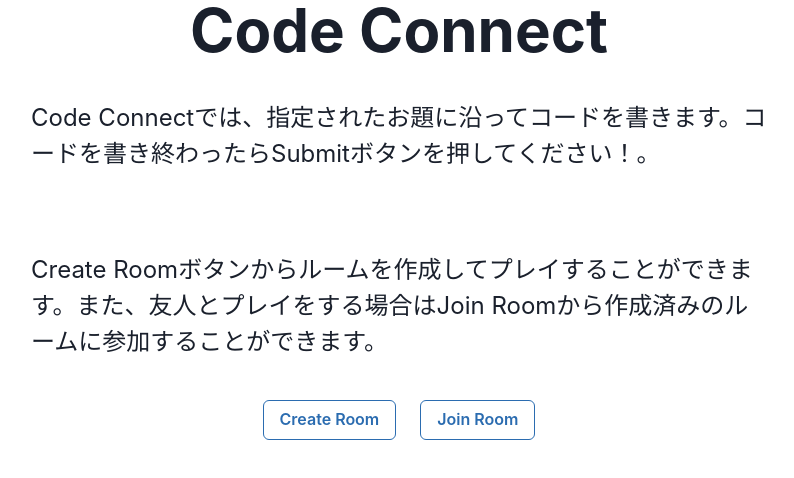
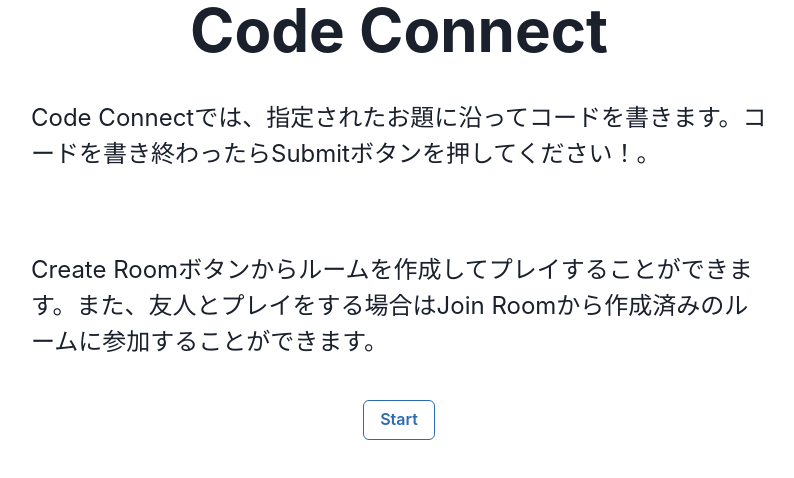
Before and after one commit to kc0ffee/code-connect-client-side, a Next.js app: page / in a window 1280 px wide. Shown: the top 478 px of the page, without its empty margins (241-1035 px from the left). Built offline with nearby package versions, Linux system fonts and the light colour scheme.

Commit message:
chore : 不要になったコードを削除

```diff
--- a/app/page.tsx
+++ b/app/page.tsx
@@ -4,36 +4,18 @@ import {
   Heading,
   Text,
   Center,
-  ButtonGroup,
   Button,
   Container,
   useDisclosure,
 } from "@chakra-ui/react";
-import { useState } from "react";
-import {
-  CreateRoomModalContent,
-  JoinRoomModalContent,
-} from "@/components/modal";
-
-const ModalMode = {
-  create: "create",
-  join: "join",
-};
+import { CreateRoomModalContent } from "@/components/modal";
 
 export default function Home() {
   // モーダルの状態を管理するためのフック
   const { isOpen, onOpen, onClose } = useDisclosure();
-  const [mode, setMode] = useState(ModalMode.create);
 
   // Createボタンが押されたときの処理
-  const CreateButtonPress = (): void => {
-    setMode(ModalMode.create);
-    onOpen();
-  };
-
-  // Joinボタンが押されたときの処理
-  const JoinButtonPress = (): void => {
-    setMode(ModalMode.join);
+  const PressStartButton = (): void => {
     onOpen();
   };
 
@@ -59,21 +41,16 @@ export default function Home() {
           </Text>
         </Center>
         <Center>
-          <ButtonGroup variant="outline" spacing={6}>
-            <Button colorScheme="blue" onClick={CreateButtonPress}>
-              Create Room
-            </Button>
-            <Button colorScheme="blue" onClick={JoinButtonPress}>
-              Join Room
-            </Button>
-          </ButtonGroup>
+          <Button
+            colorScheme="blue"
+            variant={"outline"}
+            onClick={PressStartButton}
+          >
+            Start
+          </Button>
         </Center>
       </Container>
-      {mode === ModalMode.create ? (
-        <CreateRoomModalContent IsOpen={isOpen} OnClose={onClose} />
-      ) : (
-        <JoinRoomModalContent IsOpen={isOpen} OnClose={onClose} />
-      )}
+      <CreateRoomModalContent IsOpen={isOpen} OnClose={onClose} />
     </>
   );
 }
--- a/components/modal.tsx
+++ b/components/modal.tsx
@@ -48,31 +48,3 @@ export const CreateRoomModalContent = (props: ModalProps) => {
     </Modal>
   );
 };
-
-export const JoinRoomModalContent = (props: ModalProps) => {
-  let RoomID: string = "";
-  return (
-    <Modal isOpen={props.IsOpen} onClose={props.OnClose}>
-      <ModalOverlay />
-      <ModalContent width={"3xl"}>
-        <ModalHeader>Join Room</ModalHeader>
-        <ModalCloseButton />
-        <Divider />
-        <ModalBody>
-          <Text fontSize={"md"}>
-            参加したいルームのルームIDを入力してください。
-          </Text>
-          <Input value={RoomID} placeholder="Room ID" className="my-5" />
-        </ModalBody>
-        <ModalFooter>
-          <ButtonGroup variant="outline" spacing={6}>
-            <Button colorScheme="red" onClick={props.OnClose}>
-              Cancel
-            </Button>
-            <Button colorScheme="blue">Join</Button>
-          </ButtonGroup>
-        </ModalFooter>
-      </ModalContent>
-    </Modal>
-  );
-};
```
